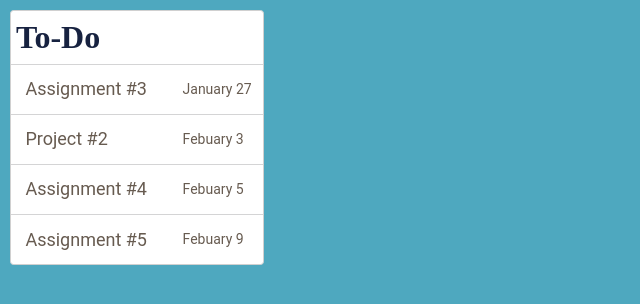
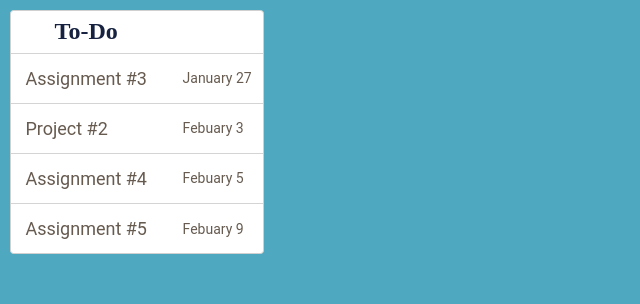
Before and after one commit to bmcallister214/p2-dashboard, a plain HTML site: page todo.html in a window 1280 px wide. Shown: the whole page, without its empty margins (0-640 px from the left). Drawn offline with nearby package versions, Linux system fonts and the light colour scheme.

Commit message:
edits again

```diff
--- a/css/styles.css
+++ b/css/styles.css
@@ -11,10 +11,9 @@
 
 .ui th{
 	font-family: 'Lora', serif;
-	font-size: 32px;
+	font-size: 24px;
 	color: #172240;
 	padding: 5px;
-	text-align: left;
 }
 
 .ui td{
```
